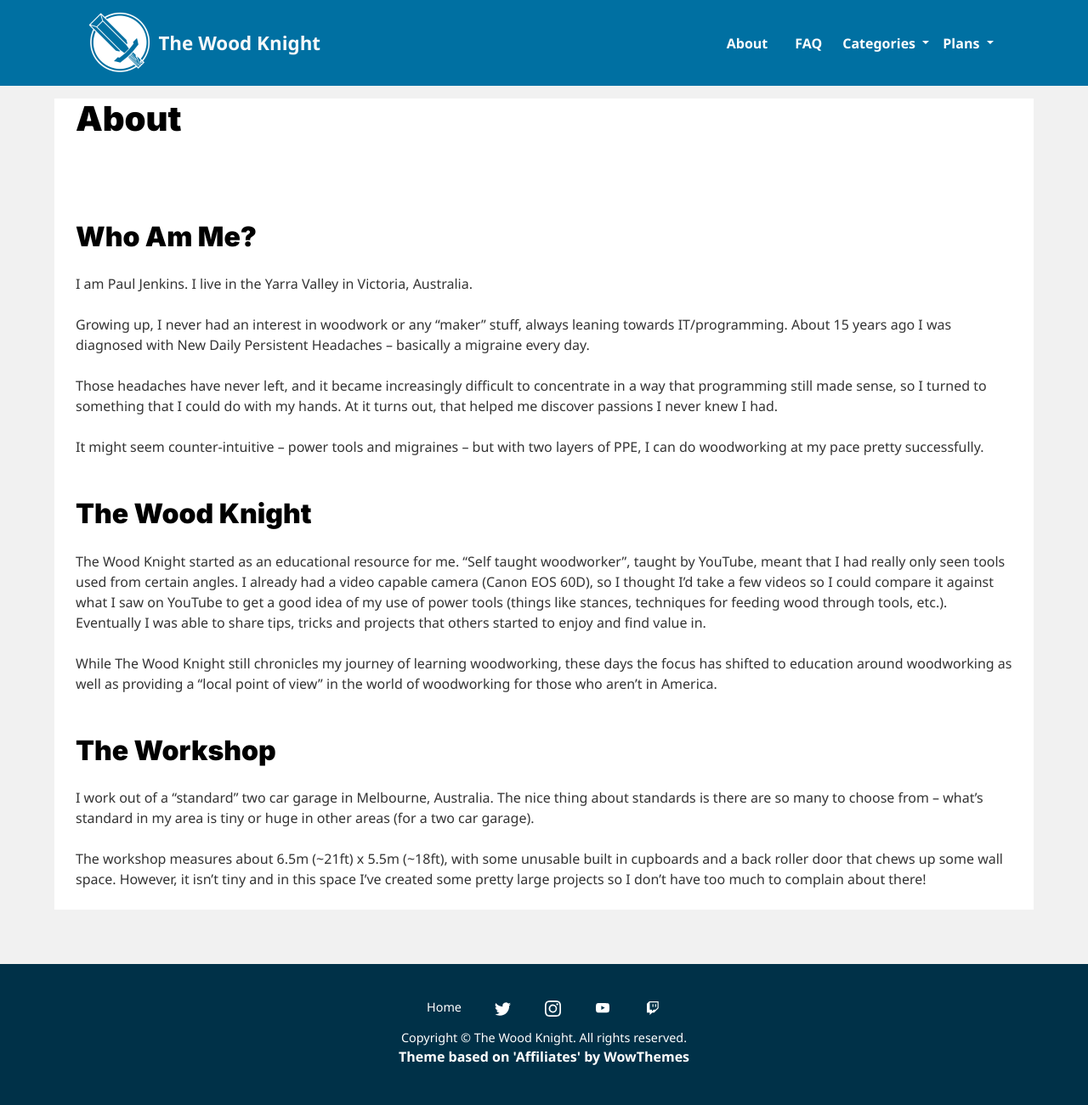
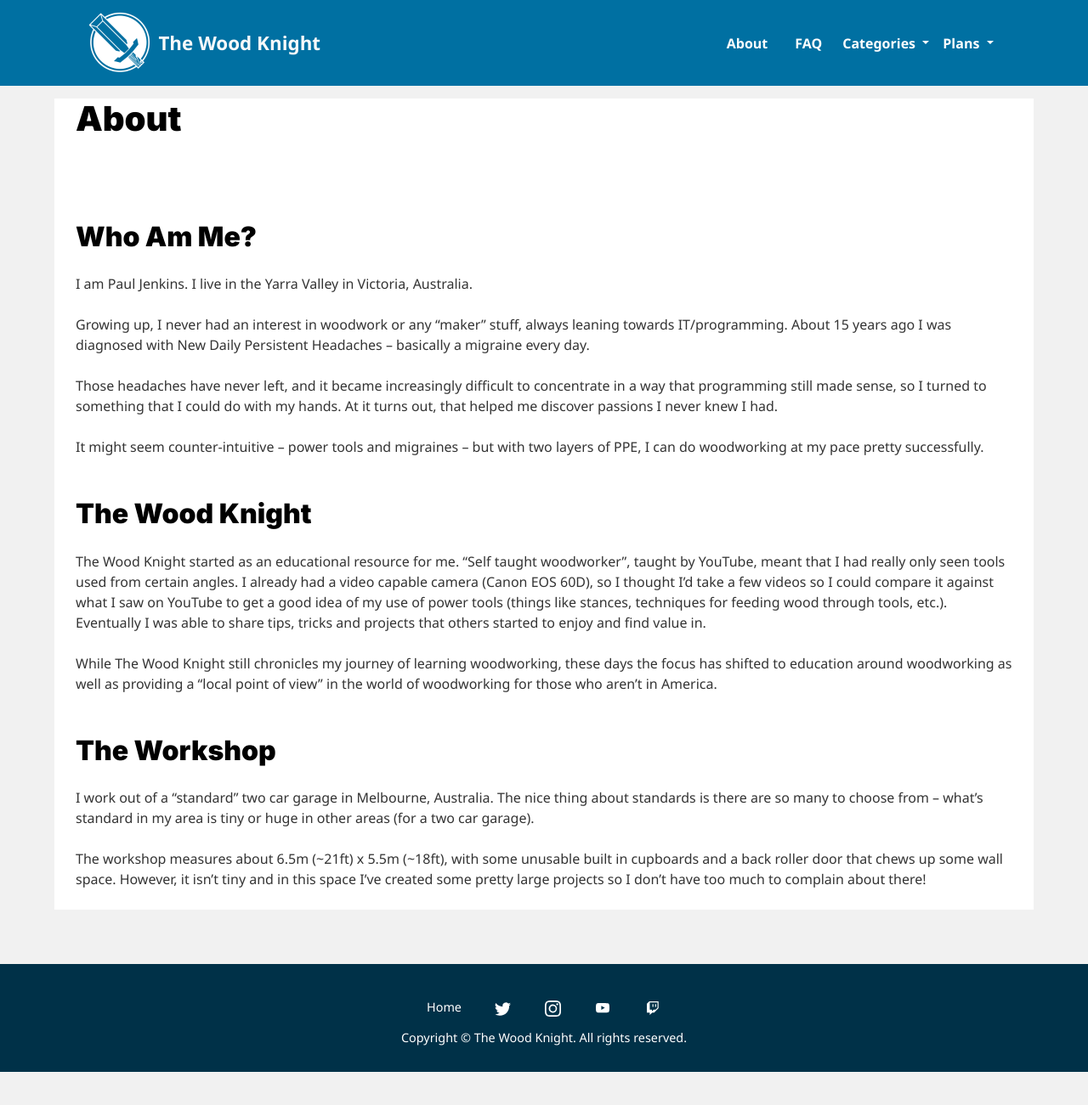
Before and after one commit to thewoodknight/twk.web, a Jekyll site: the page built from _pages/about.md, in a window 1280 px wide and 1302 px high. Shown: the whole window at 85% size. Built offline with Jekyll 4.4.1, drawn with Linux system fonts in a browser that asks for light colours.

Commit message:
Donated to remove affiliate link

```diff
--- a/_layouts/default.html
+++ b/_layouts/default.html
@@ -86,10 +86,6 @@
         <li><a class="d-inline-block social-icon" target="_blank" href="{{site.social.twitch}}" rel="noreferrer">{% include icons/twitch.svg %}</a></li>
       </ul>
       <div class="copyright small">Copyright © {{site.title}}. All rights reserved.</div>
-
-      <div class="credits mx-auto text-center mb-3">
-        <a class="hover-opacity font-weight-bold" href="https://bootstrapstarter.com/template-affiliates-bootstrap-jekyll/" rel="noreferrer">Theme based on 'Affiliates' by WowThemes</a>
-      </div>
     </footer>
 
     <!-- JavaScript -->
```
